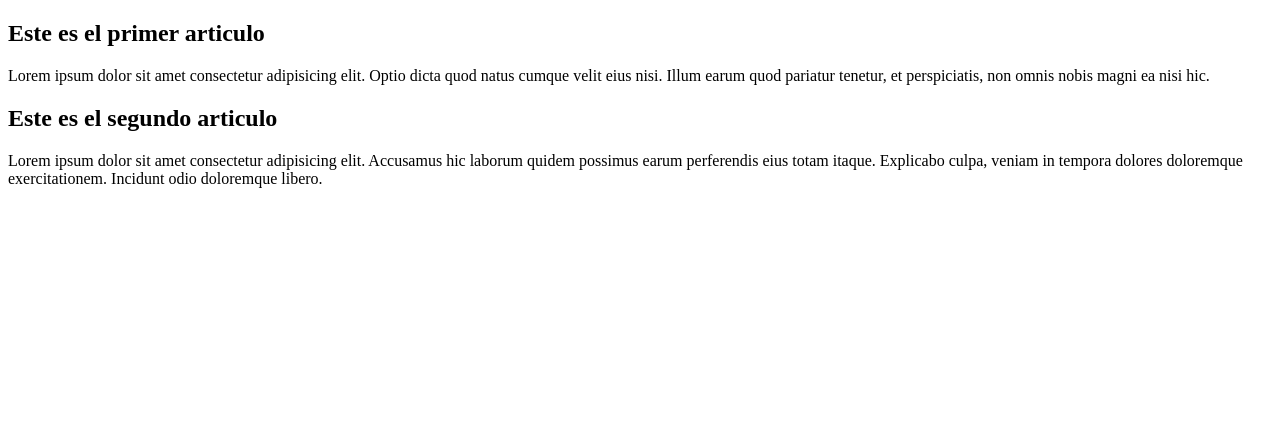
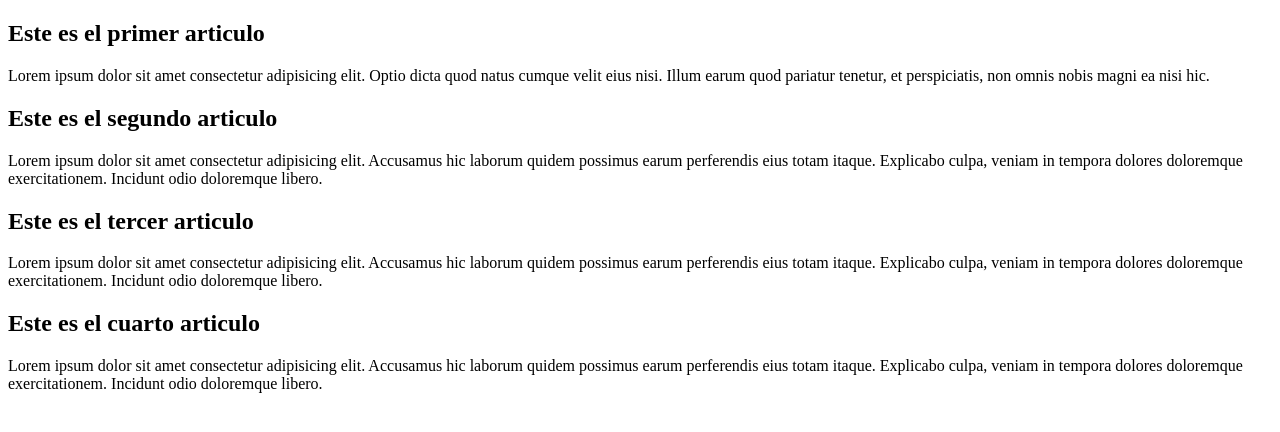
Before and after one commit to JavierLopez164/periodico, a plain HTML site: page sociedad.html in a window 1280 px wide. Drawn offline with Linux system fonts and the light colour scheme.

Commit message:
commit de sociedad.html 2

```diff
--- a/sociedad.html
+++ b/sociedad.html
@@ -20,5 +20,23 @@
                 </p>
             </article>
         </div>
+
+        <div>
+            <article>
+                <h1>Este es el tercer articulo</h1>
+                <p>Lorem ipsum dolor sit amet consectetur adipisicing elit. Accusamus hic laborum quidem possimus earum perferendis eius
+                    totam itaque. Explicabo culpa, veniam in tempora dolores doloremque exercitationem. Incidunt odio doloremque libero.
+                </p>
+            </article>
+        </div>
+
+        <div>
+            <article>
+                <h1>Este es el cuarto articulo</h1>
+                <p>Lorem ipsum dolor sit amet consectetur adipisicing elit. Accusamus hic laborum quidem possimus earum perferendis eius
+                    totam itaque. Explicabo culpa, veniam in tempora dolores doloremque exercitationem. Incidunt odio doloremque libero.
+                </p>
+            </article>
+        </div>
     </body>
 </html>
```
